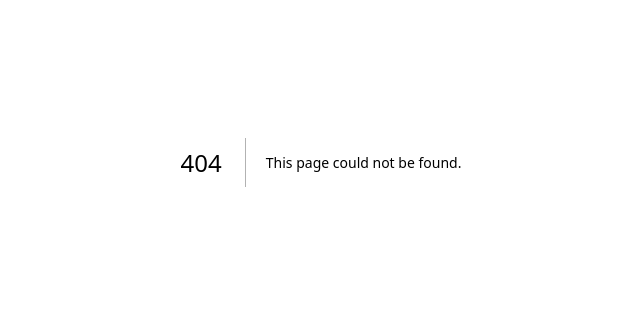
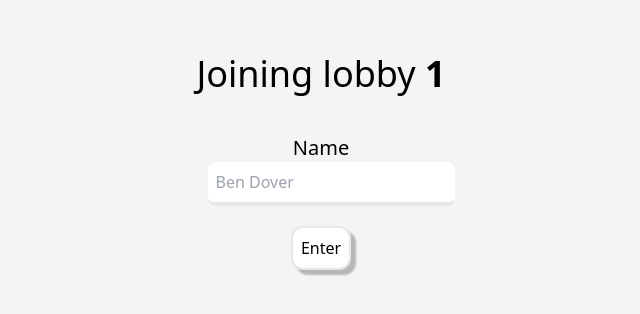
Before and after one commit to aidanhopper/hoot, a Next.js app: page /1 in a window 1280 px wide. Before the commit this address had no page. Shown: the part 238-552 px from the top of the page, without its empty margins (319-959 px from the left). Built offline with nearby package versions, Linux system fonts and the light colour scheme; no server answers.

Commit message:
added lobby link page thing

```diff
--- /dev/null
+++ b/app/[lobby]/page.tsx
@@ -0,0 +1,84 @@
+'use client'
+
+import { useRouter, usePathname } from 'next/navigation';
+import { useEffect, useState } from 'react';
+import { insertPlayer } from '../api';
+
+const Invite = () => {
+
+  const router = useRouter();
+
+  const lobby = usePathname().substring(1);
+
+  const [inputStyle, setInputStyle] = useState({});
+
+  const inputErr = () => {
+    setInputStyle({
+      'borderColor': 'red',
+    });
+  }
+
+  const validateInput = (name: string, lobby: string) => {
+
+    // make sure input is good
+    if (name === "" || lobby === "") {
+      inputErr();
+      return;
+    }
+
+    if (lobby.length !== 4) {
+      inputErr();
+      return;
+    }
+
+    insertPlayer(lobby, name).then((success) => {
+
+      if (!success) {
+        inputErr();
+        return;
+      }
+
+      const uriName = encodeURIComponent(name);
+      const uriLobby = encodeURIComponent(lobby);
+      const uri = `/player/session?name=${uriName}&lobby=${uriLobby}`
+
+      router.push(uri);
+
+    });
+
+  }
+
+  return (
+    <div className="bg-gray-100 h-screen text-center font-sans overflow-hidden text-black">
+      <div className="lg:w-1/4 h-screen m-auto content-center">
+        <div className="text-4xl">
+        Joining lobby <b>{lobby}</b>
+        </div>
+        <div className="pt-10">
+          <span className="flex-auto text-xl text-right">
+            Name
+          </span>
+          <input id="playerName" className="flex-auto border-b-4 rounded-lg p-2 ml-5"
+            style={inputStyle} placeholder="Ben Dover" />
+        </div>
+        <div className="pt-5">
+          <button className="bg-white border-2 border-gray-200 p-2 rounded-xl shadow-[5px_5px_2px_rgb(0,0,0,0.25)]
+            duration-[0.3s] hover:scale-[103%] hover:saturate-110"
+            onClick={() => {
+              if (document !== null) {
+                const name = (document.getElementById("playerName") as HTMLInputElement).value;
+                //(document.getElementById("playerName") as HTMLInputElement).value = "";
+                //(document.getElementById("playerID") as HTMLInputElement).value = "";
+                validateInput(name, lobby);
+              }
+            }}
+          >
+            Enter
+          </button>
+        </div>
+      </div>
+    </div>
+  );
+}
+
+export default Invite;
--- a/app/host/start/page.tsx
+++ b/app/host/start/page.tsx
@@ -129,14 +129,14 @@ const Start = () => {
       <Navbar />
       <div className="bg-gray-100 h-screen text-center content-center font-sans overflow-hidden">
         <div className="text-9xl font-bold">
-          {lobby !== "" && lobby}
+          {lobby !== "" && `trivit.xyz/${lobby}`}
           {lobby === "" && <>&nbsp;</>}
           <br />
-          {deck === undefined && <span className="text-3xl">Please select a deck to play</span>}
+          {deck === undefined && <span className="text-3xl font-normal">Please select a deck to play</span>}
           {
             deck !== undefined &&
             <>
-              <span className="text-3xl">
+              <span className="text-3xl font-normal">
                 {`Playing ${deck.title}`}
               </span>
             </>
```
